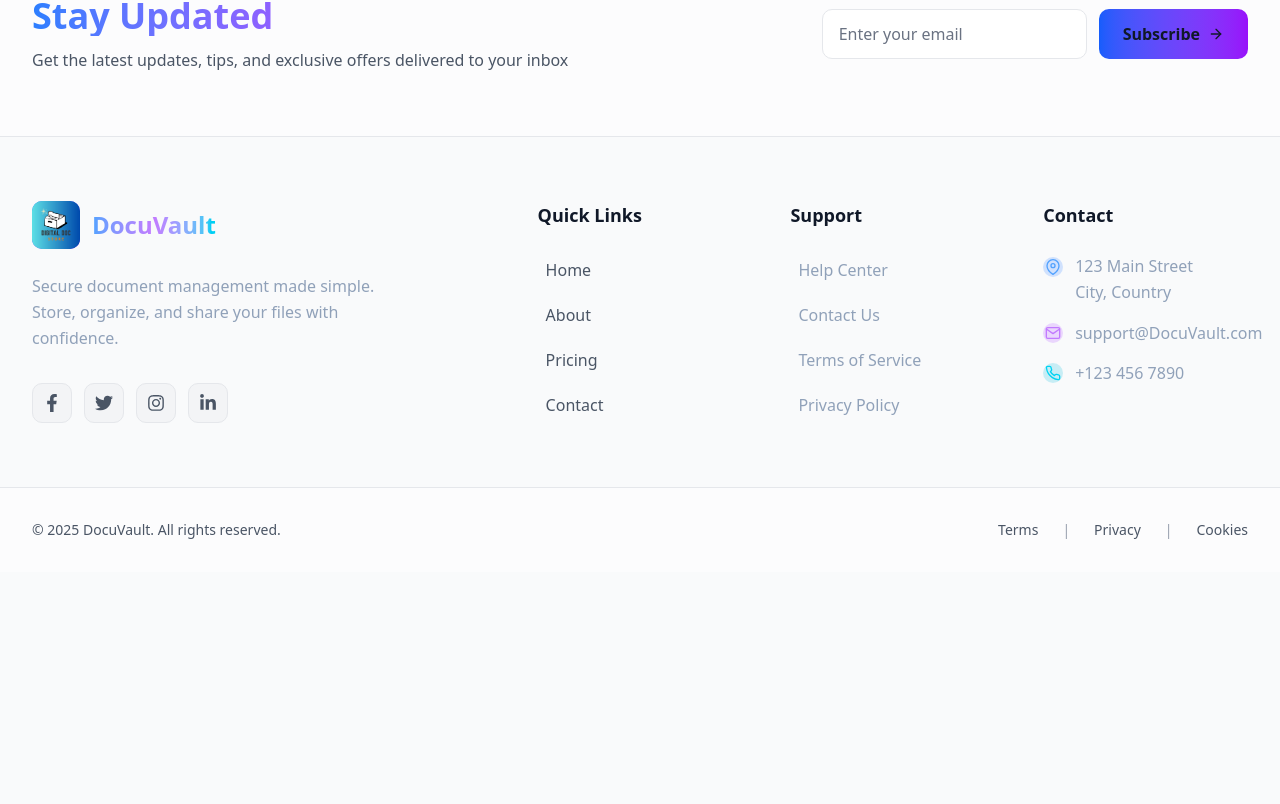
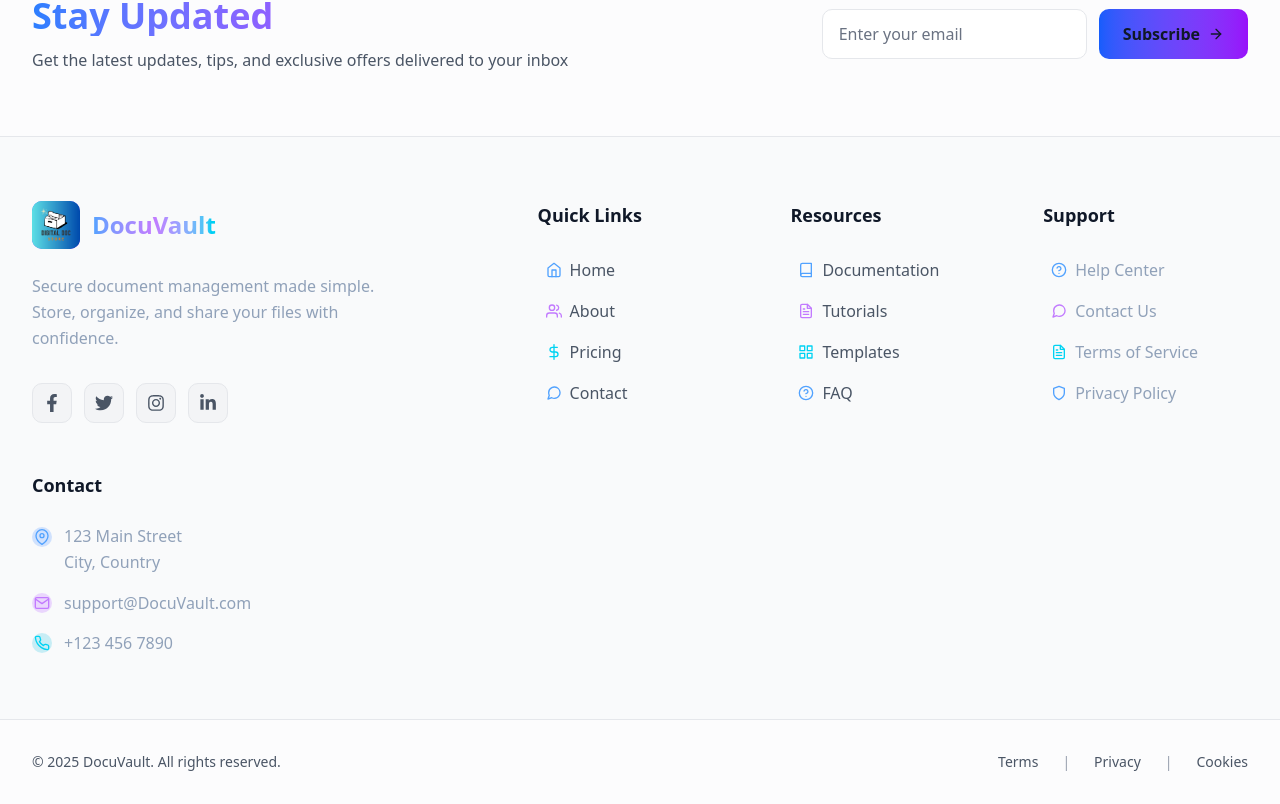
Before and after one commit to ionutpetru4046/my-portal-documents, a Next.js app: page / in a window 1280 px wide. Shown: the part 6871-7675 px from the top of the page. Before the commit the page ends 7443 px from the top, so only its background shows below. Built offline with nearby package versions, Linux system fonts and the light colour scheme; no server answers.

Commit message:
styling updated for footer component

```diff
--- a/src/components/Footer.tsx
+++ b/src/components/Footer.tsx
@@ -6,7 +6,7 @@ import {
   FaInstagram,
   FaLinkedinIn,
 } from "react-icons/fa";
-import { FiMail, FiPhone, FiMapPin, FiArrowRight, FiCheck } from "react-icons/fi";
+import { FiMail, FiPhone, FiMapPin, FiArrowRight, FiCheck, FiBook, FiFileText, FiGrid, FiHelpCircle, FiHome, FiDollarSign, FiUsers, FiMessageCircle, FiShield } from "react-icons/fi";
 import Link from "next/link";
 import Image from "next/image";
 import { useState } from "react";
@@ -33,18 +33,34 @@ export default function Footer() {
   };
 
   const footerLinks = [
-    { label: "Home", href: "/" },
-    { label: "About", href: "/about" },
-    { label: "Pricing", href: "/subscribe" },
-    { label: "Contact", href: "/contact" },
+    { icon: FiHome, label: "Home", href: "/", color: "blue" },
+    { icon: FiUsers, label: "About", href: "/about", color: "purple" },
+    { icon: FiDollarSign, label: "Pricing", href: "/subscribe", color: "cyan" },
+    { icon: FiMessageCircle, label: "Contact", href: "/contact", color: "blue" },
+  ];
+
+  const resourcesData = [
+    { icon: FiBook, href: "/documentation", label: "Documentation", color: "blue" },
+    { icon: FiFileText, href: "/tutorials", label: "Tutorials", color: "purple" },
+    { icon: FiGrid, href: "/templates", label: "Templates", color: "cyan" },
+    { icon: FiHelpCircle, href: "/faq", label: "FAQ", color: "blue" },
   ];
 
   const supportLinks = [
-    { label: "Help Center", href: "/help" },
-    { label: "Contact Us", href: "/contact" },
-    { label: "Terms of Service", href: "/terms" },
-    { label: "Privacy Policy", href: "/privacy" },
+    { icon: FiHelpCircle, label: "Help Center", href: "/help", color: "blue" },
+    { icon: FiMessageCircle, label: "Contact Us", href: "/contact", color: "purple" },
+    { icon: FiFileText, label: "Terms of Service", href: "/terms", color: "cyan" },
+    { icon: FiShield, label: "Privacy Policy", href: "/privacy", color: "blue" },
   ];
+
+  const getColorClasses = (color: string) => {
+    const colors: Record<string, { text: string }> = {
+      blue: { text: "text-blue-400" },
+      purple: { text: "text-purple-400" },
+      cyan: { text: "text-cyan-400" },
+    };
+    return colors[color] || colors.blue;
+  };
 
   return (
     <footer className="bg-gray-50 dark:bg-slate-950 text-gray-900 dark:text-white border-t border-gray-200 dark:border-slate-800 transition-colors">
@@ -183,8 +199,11 @@ export default function Footer() {
             viewport={{ once: true }}
           >
             <h3 className="text-lg font-bold mb-6 text-gray-900 dark:text-white transition-colors">Quick Links</h3>
-            <ul className="space-y-4">
-              {footerLinks.map((link) => (
+            <ul className="space-y-3">
+              {footerLinks.map((link) => {
+                const Icon = link.icon;
+                const colorClass = getColorClasses(link.color);
+                return (
                   <li key={link.href}>
                     <Link
                       href={link.href}
@@ -194,10 +213,44 @@ export default function Footer() {
                         className="w-0 h-0.5 bg-linear-to-r from-blue-500 to-purple-500 dark:from-blue-400 dark:to-purple-400 transition-all duration-300 group-hover:w-2"
                         whileHover={{ width: 8 }}
                       />
-                    {link.label}
+                      <Icon className={`w-4 h-4 ${colorClass.text} flex-shrink-0`} />
+                      <span>{link.label}</span>
                     </Link>
                   </li>
-              ))}
+                );
+              })}
+            </ul>
+          </motion.div>
+
+          {/* Resources Section */}
+          <motion.div
+            initial={{ opacity: 0, y: 20 }}
+            whileInView={{ opacity: 1, y: 0 }}
+            transition={{ duration: 0.6, delay: 0.2 }}
+            viewport={{ once: true }}
+            className="lg:col-span-1"
+          >
+            <h3 className="text-lg font-bold mb-6 text-gray-900 dark:text-white transition-colors">Resources</h3>
+            <ul className="space-y-3">
+              {resourcesData.map((resource) => {
+                const Icon = resource.icon;
+                const colorClass = getColorClasses(resource.color);
+                return (
+                  <li key={resource.href}>
+                    <Link
+                      href={resource.href}
+                      className="text-gray-600 dark:text-slate-400 hover:text-blue-600 dark:hover:text-blue-400 transition-colors inline-flex items-center gap-2 group text-sm md:text-base font-medium"
+                    >
+                      <motion.span
+                        className="w-0 h-0.5 bg-linear-to-r from-blue-500 to-purple-500 dark:from-blue-400 dark:to-purple-400 transition-all duration-300 group-hover:w-2"
+                        whileHover={{ width: 8 }}
+                      />
+                      <Icon className={`w-4 h-4 ${colorClass.text} flex-shrink-0`} />
+                      <span>{resource.label}</span>
+                    </Link>
+                  </li>
+                );
+              })}
             </ul>
           </motion.div>
 
@@ -205,12 +258,15 @@ export default function Footer() {
           <motion.div
             initial={{ opacity: 0, y: 20 }}
             whileInView={{ opacity: 1, y: 0 }}
-            transition={{ duration: 0.6, delay: 0.2 }}
+            transition={{ duration: 0.6, delay: 0.3 }}
             viewport={{ once: true }}
           >
             <h3 className="text-lg font-bold mb-6 text-gray-900 dark:text-white transition-colors">Support</h3>
-            <ul className="space-y-4">
-              {supportLinks.map((link) => (
+            <ul className="space-y-3">
+              {supportLinks.map((link) => {
+                const Icon = link.icon;
+                const colorClass = getColorClasses(link.color);
+                return (
                   <li key={link.href}>
                     <Link
                       href={link.href}
@@ -220,10 +276,12 @@ export default function Footer() {
                         className="w-0 h-0.5 bg-linear-to-r from-blue-500 to-purple-500 dark:from-blue-400 dark:to-purple-400 transition-all duration-300 group-hover:w-2"
                         whileHover={{ width: 8 }}
                       />
-                    {link.label}
+                      <Icon className={`w-4 h-4 ${colorClass.text} flex-shrink-0`} />
+                      <span>{link.label}</span>
                     </Link>
                   </li>
-              ))}
+                );
+              })}
             </ul>
           </motion.div>
 
@@ -231,7 +289,7 @@ export default function Footer() {
           <motion.div
             initial={{ opacity: 0, y: 20 }}
             whileInView={{ opacity: 1, y: 0 }}
-            transition={{ duration: 0.6, delay: 0.3 }}
+            transition={{ duration: 0.6, delay: 0.4 }}
             viewport={{ once: true }}
           >
             <h3 className="text-lg font-bold mb-6 text-gray-900 dark:text-white transition-colors">Contact</h3>
```
Lines whose indentation alone changed are shown as unchanged.
